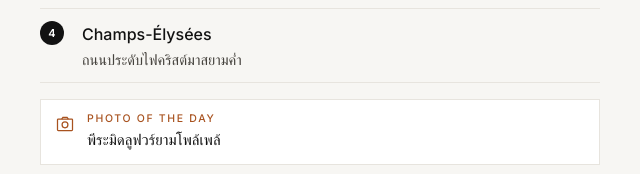
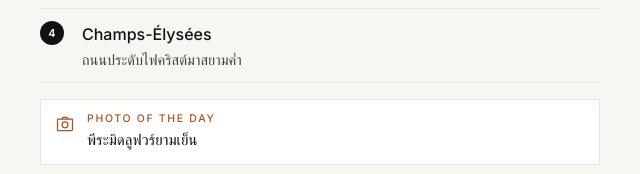
Before and after one commit to koadjaman/SofteverAroundTheWorld, a plain HTML site: page index.html in a window 1280 px wide. Shown: the part 10648-10822 px from the top of the page, 0-640 px from the left. Drawn offline with nearby package versions, Linux system fonts and the light colour scheme; a web font is replaced by a local one.

Commit message:
Louvre caption wording
Co-Authored-By: Claude Fable 5.2 <noreply@anthropic.com>

```diff
--- a/index.html
+++ b/index.html
@@ -795,7 +795,7 @@ const DAY={
  "2026-12-17":{city:"bkk",type:"work",tl:"Work · night flight",temp:"25–33°C",th:[[9,18]],fly:[[21,24]],st:"ทำงาน · บินคืนนี้",sub:"ถึงสนามบิน 21:00 · ออก 00:05",title:"วันทำงานสุดท้าย",en:"Departure",lede:"ทำงานตามปกติทั้งวัน ถึงสนามบินสุวรรณภูมิราว 21:00 เครื่องออก 00:05 หลังเที่ยงคืน (นับเป็นวันศุกร์ที่ 18)",fl:"TG930 · คืนนี้ BKK 00:05 → CDG 06:50 เวลาปารีส"},
  "2026-12-18":{city:"par",type:"travel",tl:"Leave + arrival",temp:"2–8°C",th:[[18,21]],fly:[[0,12.83]],st:"วันเดินทาง",sub:"บนเครื่องถึง 12:50 · ด่วนเท่านั้น",title:"ถึงปารีส",en:"Arrivée à Paris",img:"d18",cap:"Tour Eiffel from Trocadéro",potd:"หอไอเฟลเปิดไฟระยิบจาก Trocadéro",lede:"ลงเครื่องเช้าตรู่ เข้าเมือง แล้วใช้วันแรกปรับเวลา ไม่วางแผนหนัก",
   items:[["Rive Gauche","เดินเล่นฝั่งซ้ายแม่น้ำแซน หาคาเฟ่และมื้อแรก",48.8540,2.3330],["Trocadéro","ชมหอไอเฟลเปิดไฟระยิบทุกต้นชั่วโมงหลังพระอาทิตย์ตก",48.8616,2.2893]]},
- "2026-12-19":{city:"par",type:"off",tl:"Weekend",temp:"2–8°C",th:[],st:"วันหยุด",title:"ลูฟวร์และตลาดคริสต์มาส",en:"Le Louvre & les Tuileries",img:"d19",cap:"Musée du Louvre",potd:"พีระมิดลูฟวร์ยามโพล้เพล้",lede:"วันพิพิธภัณฑ์เต็มวัน ต่อด้วยไฟคริสต์มาสย่าน Opéra",
+ "2026-12-19":{city:"par",type:"off",tl:"Weekend",temp:"2–8°C",th:[],st:"วันหยุด",title:"ลูฟวร์และตลาดคริสต์มาส",en:"Le Louvre & les Tuileries",img:"d19",cap:"Musée du Louvre",potd:"พีระมิดลูฟวร์ยามเย็น",lede:"วันพิพิธภัณฑ์เต็มวัน ต่อด้วยไฟคริสต์มาสย่าน Opéra",
   items:[["Musée du Louvre","พิพิธภัณฑ์ศิลปะที่ใหญ่ที่สุดในโลก",48.8606,2.3376],["Jardin des Tuileries","ตลาดคริสต์มาสในสวนหน้าลูฟวร์",48.8635,2.3275],["Galeries Lafayette","ต้นคริสต์มาสยักษ์ใต้โดมกระจก และดาดฟ้าชมเมือง",48.8738,2.3320],["Champs-Élysées","ถนนประดับไฟคริสต์มาสยามค่ำ",48.8698,2.3078]]},
  "2026-12-20":{city:"par",type:"off",tl:"Weekend · day trip",temp:"1–7°C",th:[],st:"วันหยุด",title:"พระราชวังแวร์ซาย",en:"Château de Versailles",img:"d20",cap:"Galerie des Glaces, Versailles",potd:"ท้องพระโรงกระจก Galerie des Glaces",lede:"นั่งรถไฟชานเมืองราวหนึ่งชั่วโมง ใช้เวลาที่แวร์ซายทั้งวัน",
   items:[["Galerie des Glaces","ท้องพระโรงกระจกและห้องบรรทมของกษัตริย์",48.8049,2.1204],["Trianon & Hameau de la Reine","ตำหนักและหมู่บ้านของพระนางมารี อองตัวเนต",48.8156,2.1097],["Jardins de Versailles","สวนฝรั่งเศสในฤดูหนาว",48.8077,2.1130]]},
```
